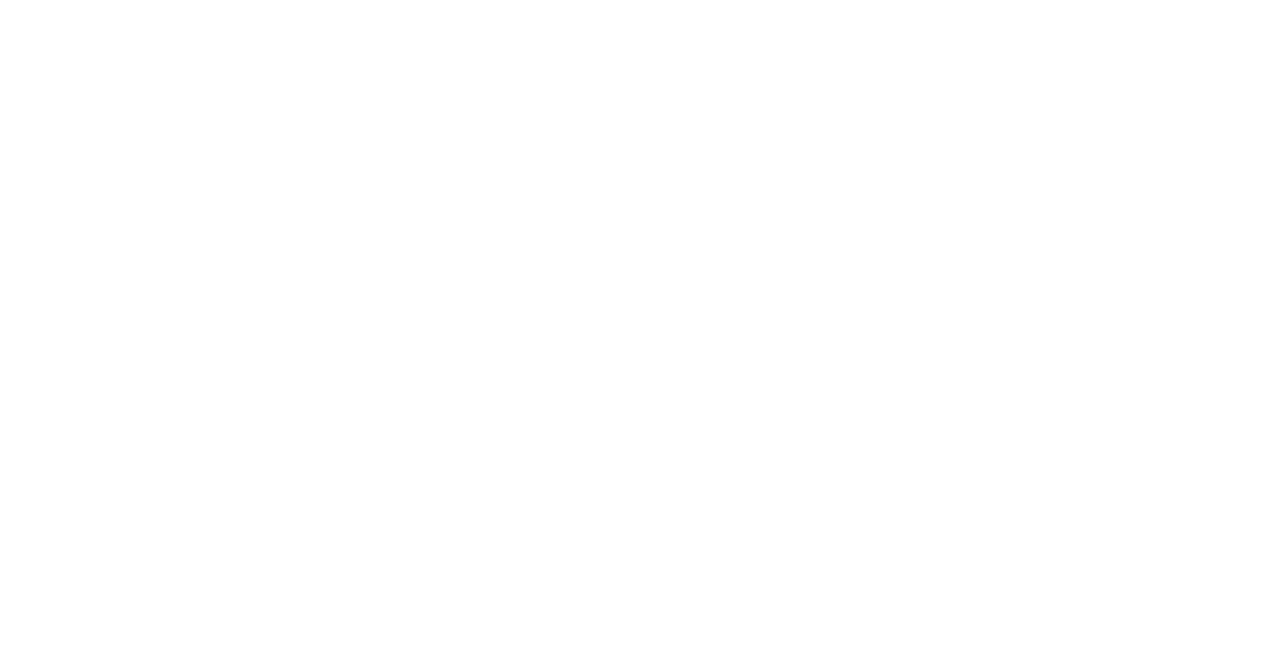
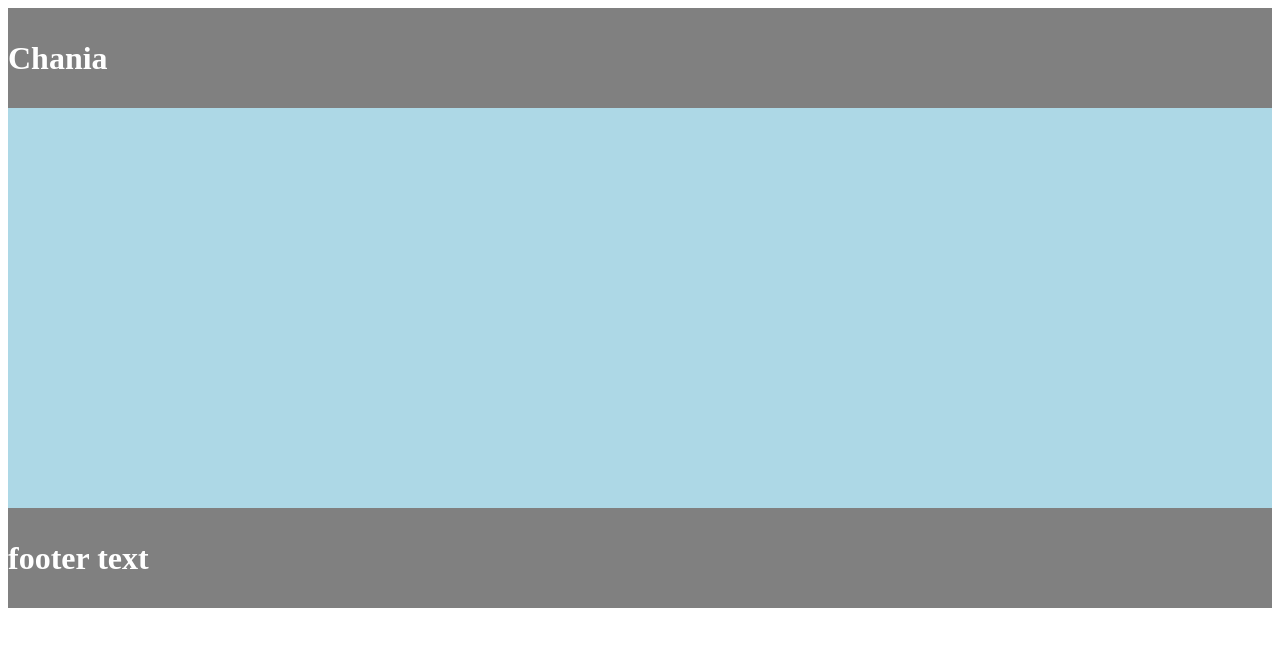
Before and after one commit to Zeeshankhaliq219/LayoutPlaning, a plain HTML site: page index.html in a window 1280 px wide. Drawn offline with Linux system fonts and the light colour scheme.

Commit message:
Adding more content

```diff
--- a/index.html
+++ b/index.html
@@ -5,11 +5,23 @@
     <meta http-equiv="X-UA-Compatible" content="IE=edge">
     <meta name="viewport" content="width=device-width, initial-scale=1.0">
    <title>CSS Layout Class</title>
+   <link rel="stylesheet" href="style.css">
 </head>
 <body>
-    <div id="header"></div>
-    <div id="main content"></div>
-    <div id="footer"></div>
+    <div class="textcontent">
+        <h1>Chania</h1>
+    </div>
+    <div id="main content">
+        <div id="navigation">
+
+        </div>
+        <div id="maincontent">
+
+        </div>
+    </div>
+    <div class="textcontent">
+        <h1>footer text</h1>
+    </div>
 
 </body>
 </html>
--- a/style.css
+++ b/style.css
@@ -0,0 +1,11 @@
+.textcontent {
+    background-color: gray;
+    height: 100px;
+    color: white;
+    display: flex;
+    align-items: center;
+}
+#maincontent{
+    background-color: lightblue;
+    height: 400px;
+}
```
